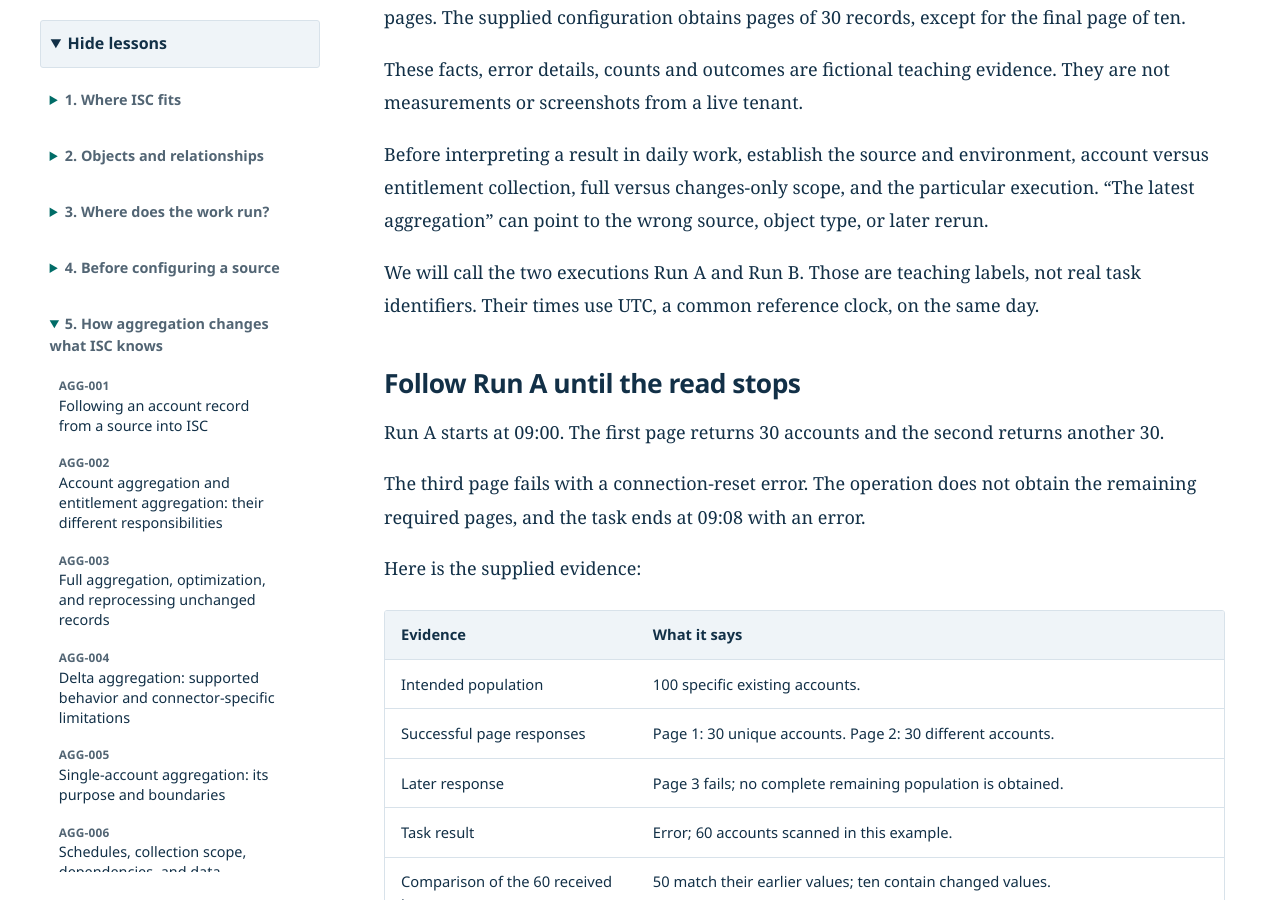
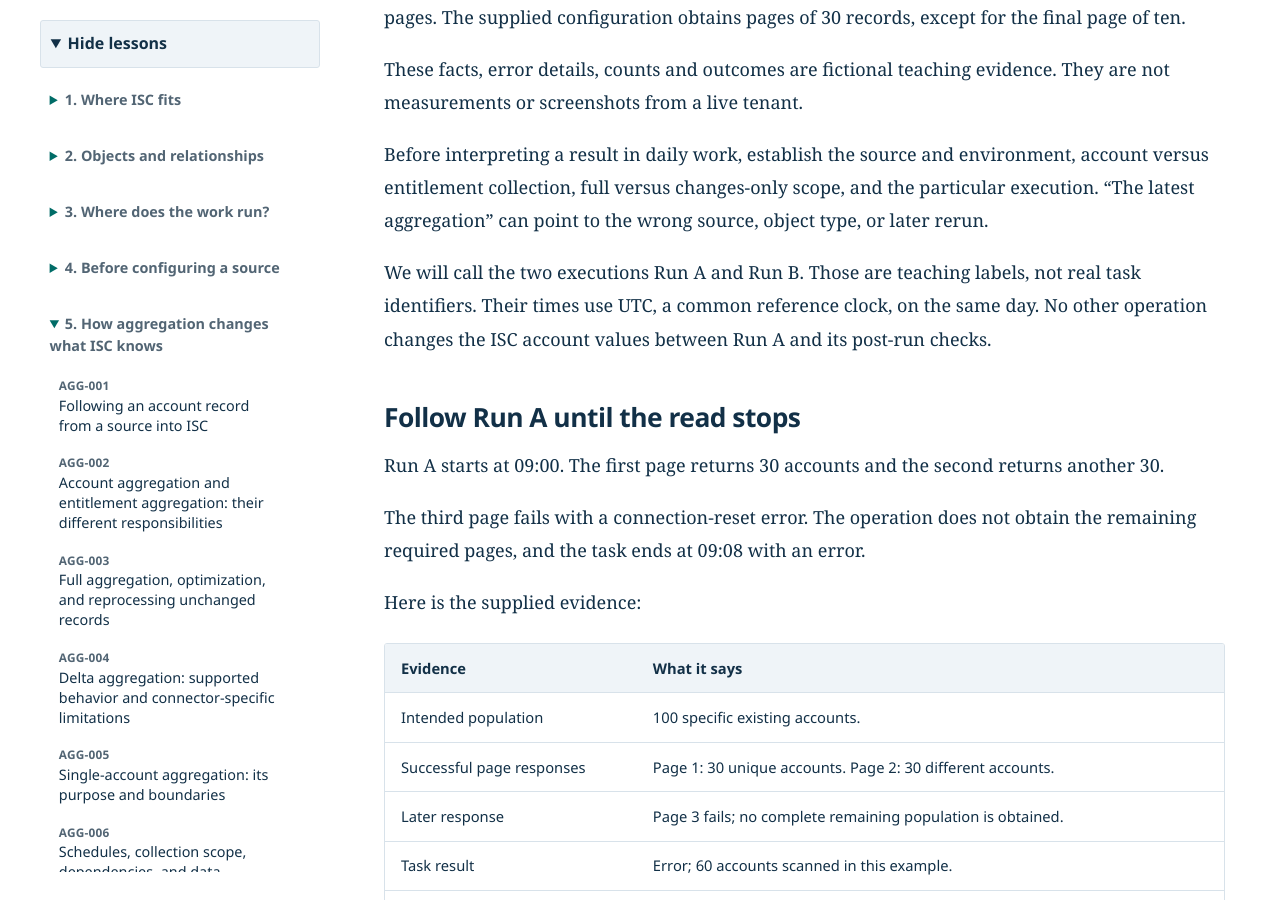
Before and after one commit to TedxHarry/ISC_Theory_Learning, a Jekyll site: the page built from lessons/AGG-008_Reading_Aggregation_Outcomes.md, in a window 1280 px wide and 900 px high, scrolled down 1291 px. Built offline with Jekyll 4.4.1, drawn with Linux system fonts in a browser that asks for light colours; our own code applies the rules of GitHub Pages for plain Markdown files.

```diff
--- a/lessons/AGG-008_Reading_Aggregation_Outcomes.md
+++ b/lessons/AGG-008_Reading_Aggregation_Outcomes.md
@@ -26,7 +26,7 @@ These facts, error details, counts and outcomes are fictional teaching evidence.
 
 Before interpreting a result in daily work, establish the source and environment, account versus entitlement collection, full versus changes-only scope, and the particular execution. “The latest aggregation” can point to the wrong source, object type, or later rerun.
 
-We will call the two executions Run A and Run B. Those are teaching labels, not real task identifiers. Their times use UTC, a common reference clock, on the same day.
+We will call the two executions Run A and Run B. Those are teaching labels, not real task identifiers. Their times use UTC, a common reference clock, on the same day. No other operation changes the ISC account values between Run A and its post-run checks.
 
 ## Follow Run A until the read stops
 
```
Also changed, not shown: author/REFERENCE_RECORDS.md (+1 -1 lines).
